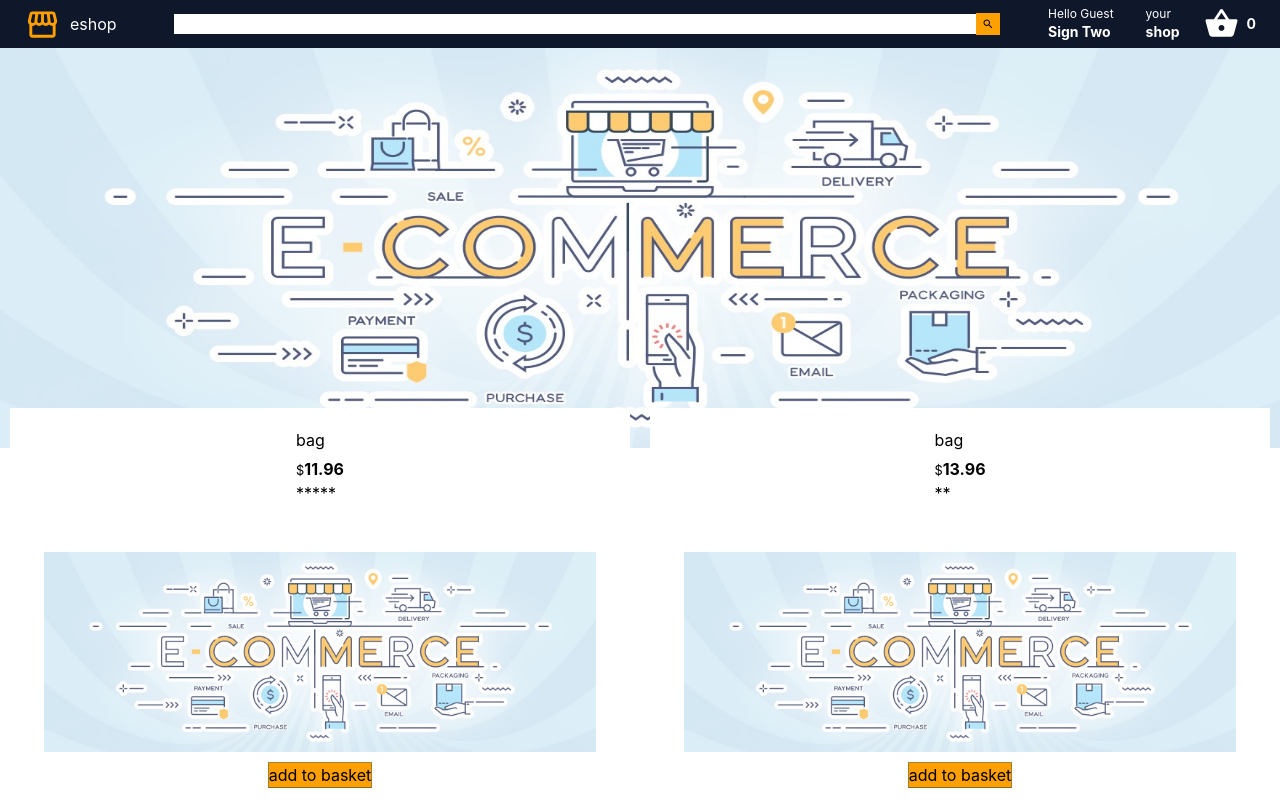
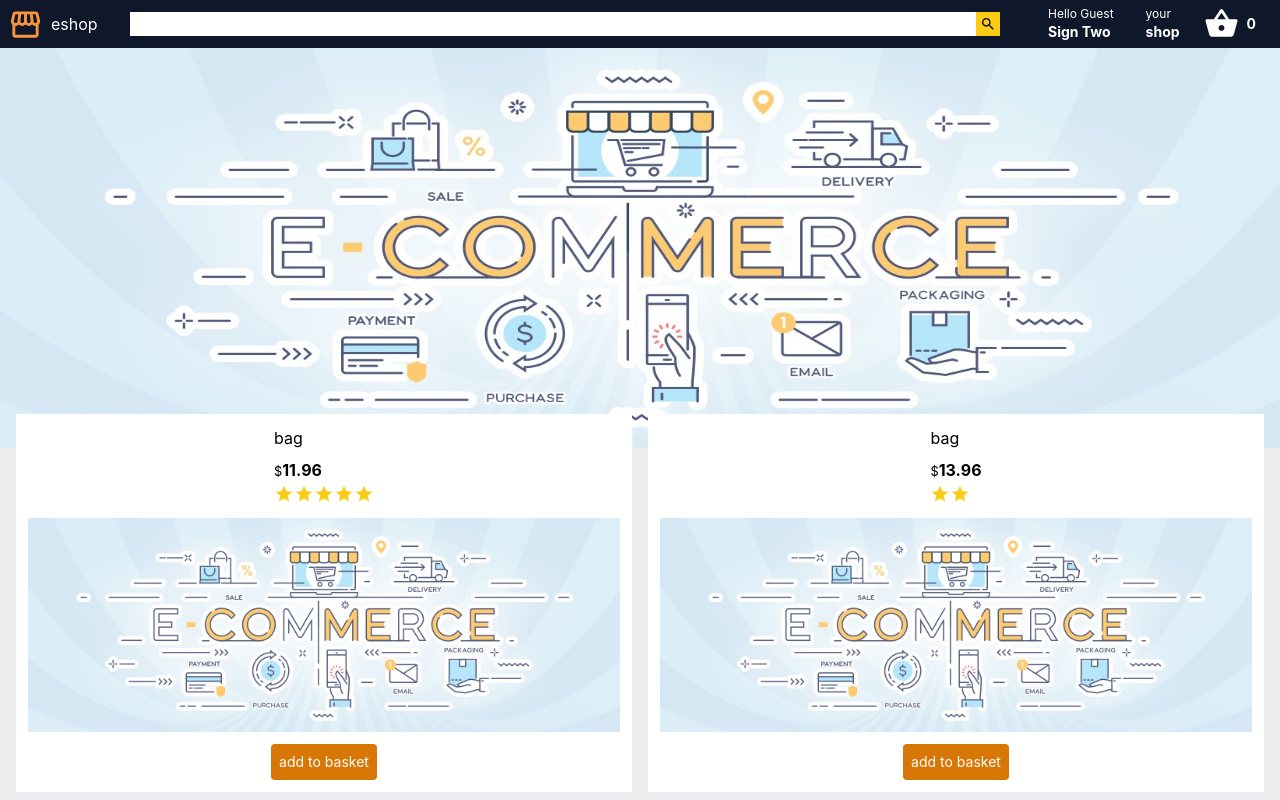
Before and after one commit to riazi-fsi/eshop, a React (Create React App) app: page / in a window 1280 px wide. Shown: the top 800 px of the page. Built offline with nearby package versions, Linux system fonts and the light colour scheme.

Commit message:
use tailwind

```diff
--- a/src/App.css
+++ /dev/null
@@ -1,4 +0,0 @@
-body{
-    background-color: rgb(234,237,237);
-    margin: 0;
-}
--- a/src/App.js
+++ b/src/App.js
@@ -1,5 +1,4 @@
 import React from 'react'
-import Header from './Header/Header'
 import Home from './Home/Home'
 import { BrowserRouter as Router, Route,Routes } from 'react-router-dom'
 import Checkout from './Checkout/Checkout'
--- a/src/Checkout/CheckoutProduct.js
+++ b/src/Checkout/CheckoutProduct.js
@@ -3,7 +3,7 @@ import StarIcon from '@material-ui/icons/Star';
 
 function CheckoutProduct({image,title,price,rating}) {
     return (
-        <div className="md:flex  rounded-xl p-8 ">
+        <div className="md:flex   p-8 bg-white mt-2 ml-2 ">
             <img src={image} alt={title} className='w-20  md:w-48  md:rounded-none rounded-full ' />
             <div className="pt-2 md:p-3 text-center md:text-left ">
                 <p className='font-bold'>{title}</p>
@@ -16,7 +16,7 @@ function CheckoutProduct({image,title,price,rating}) {
                         .fill()
                         .map((_, i) =>
                         (
-                           <span><StarIcon fontSize='small' className='text-yellow-400'/></span>
+                           <span><StarIcon fontSize='small' className='text-yellow-400 mb-1'/></span>
                         ))}
                 </div>
                 <button className='bg-amber-600 p-1 rounded text-sm '>Remove from basket</button>
--- a/src/Checkout/Subtotal.js
+++ b/src/Checkout/Subtotal.js
@@ -9,7 +9,7 @@ function Subtotal() {
 
 
     return (
-        <div className='bg-gray-200 p-3 h-34 w-64 border-gray-400 border '>
+        <div className='bg-gray-200 p-3 h-28 w-64 border-gray-400 border '>
 
             <CurrencyFormat
                 renderText={(value) => (
--- a/src/Header/Header.css
+++ /dev/null
@@ -1,79 +0,0 @@
-.header{
-    height: 60px;
-    display: flex;
-    align-items: center;
-    background-color: #131921;
-    position: sticky;
-    top: 0;
-    z-index: 100;
-}
-.header__logo{
-    display: flex;
-    align-items: center;
-    color: #ff9f00;
-    margin: 0 25px;
-}
-
-.header__logoImage{
-    margin-right: 10px;
-}
-
-.header__logoTitle{
-    text-decoration: none;
-    border: 0;
-    color: white;
-}
-
-.header__search{
-display: flex;
-flex: 1;
-align-items: center;
-border-radius: 24px;
-margin: 0 10px;
-}
-
-.header__serachInput{
-    height: 12px;
-    padding: 10px;
-    border:none;
-    width:100%
-}
-
-.header__searchIcon{
-    padding: 5px;
-    height: 22px!important;
-    background-color: #ff9f00;
-}
-
-.header__nav{
-    display: flex;
-    justify-content: space-evenly;
-}
-
-.nav__item{
-    display: flex;
-    flex-direction: column;
-    margin-left: 10px;
-    margin-right: 10px;
-    color: white;
-}
-
-.nav__itemLineOne{
-    font-size: 10px;
-}
-
-.nav__itemLineTwo{
-    font-size: 13px;
-    font-weight: 800;
-}
-.nav__itemBasket{
-    display: flex;
-    align-items: center;
-    color: white;
-    margin-right: 50px;
-    margin-left: 10px;
-}
-.nav__basketCount{
-    margin-left: 10px;
-    margin-right: 10px;
-}
--- a/src/Header/Header.js
+++ b/src/Header/Header.js
@@ -1,5 +1,4 @@
 import React from 'react';
-import './Header.css';
 import ShoppingBasketIcon from '@material-ui/icons/ShoppingBasket';
 import StoreFrontIcon from '@material-ui/icons/Storefront';
 import SearchIcon from '@material-ui/icons/Search';
@@ -12,14 +11,14 @@ export default function Header() {
     return (
         <div className='flex items-center bg-slate-900 h-12 sticky z-50 top-0'>
             <Link to="/" style={{ textDecoration: 'none' }}>
-                <div className='header__logo'>
-                    <StoreFrontIcon className='header__logoImage' fontSize='large' />
-                    <h2 className="header__logoTitle">eshop</h2>
+                <div className=' flex items-center text-orange-400'>
+                    <StoreFrontIcon className=' mx-2 my-0 text-orange-400 flex items-center' fontSize='large' />
+                    <h2 className="text-white border-none decoration-0">eshop</h2>
                 </div>
             </Link>
             <div className=' flex flex-1 items-center mx-8 '>
-                <input type="text" className='header__serachInput' />
-                <SearchIcon className='header__searchIcon' />
+                <input type="text" className=' h-3 p-3 bottom-0 w-full' />
+                <SearchIcon className=' p-1 h-2 bg-yellow-400' />
             </div>
             <div className="flex content-evenly ">
                 <div className=" flex flex-col mx-4 text-white">
--- a/src/Home/Home.css
+++ /dev/null
@@ -1,19 +0,0 @@
-.home{
-    display: flex;
-    justify-content: center;
-    margin: auto;
-    max-width: 1500px;
-}
-
-.home__image{
-    width: 100%;
-    height: 400px;
-    z-index: -1;
-    margin-bottom: -50px;
-    mask-image: linear-gradient(to bottom,rgba(0.0.0.0.1),rgba(0.0.0.0));
-}
-.home__row{
-display: flex;
-z-index: 1;
-max-width: 0 5px;
-}
--- a/src/Home/Home.js
+++ b/src/Home/Home.js
@@ -2,7 +2,6 @@ import React from 'react';
 import imgEcc from '../assets/ecomm.jpg'
 import Header from '../Header/Header';
 import Product from '../Product/Product';
-import './Home.css'
 
 function Home() {
   return (
@@ -11,10 +10,10 @@ function Home() {
     <div>
      <Header/>
 
-        <div className="home">
-            <div className="home__container">
-                <img className="home__image" src={imgEcc} />
-                <div className="home__row">
+        <div className="flex items-center m-auto ">
+            <div>
+                <img className="w-full h-[400px] mb-[-50px] " src={imgEcc} />
+                <div className="flex m-2">
                     <Product
                     id='123'
                      title='bag'
@@ -30,7 +29,7 @@ function Home() {
 
 
                 </div>
-                <div className="home__row">
+                <div className="flex m-2">
                 <Product  id='4'
                      title='bag2'
                     price={11.96}
@@ -41,11 +40,7 @@ function Home() {
                     price={12.96}
                     rating={5}
                     image={imgEcc}/>
-                <Product/>
 
-                </div>
-                <div className="home__row">
-                <Product/>
 
                 </div>
 
--- a/src/Product/Product.css
+++ /dev/null
@@ -1,41 +0,0 @@
-.product{
-    display: flex;
-    flex-direction: column;
-    align-items: center;
-    justify-content: flex-end;
-    margin: 10px;
-    padding: 20px;
-    width: 100%;
-    max-height: 400px;
-    min-width: 100px;
-    background-color: white;
-    z-index: 1;
-}
-
-.product__rating{
-    display: flex;
-}
-.product > img{
-    max-height: 200px;
-    width: 100%;
-    object-fit: contain;
-    max-width: 20px 0 0 15px;
-}
-
-.product > button{
-    background-color: #ff9f00;
-    margin-top: 10px;
-    border: 1px solid;
-    border-color: #a88734 #9c7e31 #846a29;
-    color: black;
-}
-
-.product__price{
-    margin-top: 5px;
-
-}
-
-.product__info{
-    height: 100px;
-    margin-bottom: 15px;
-}
--- a/src/Product/Product.js
+++ b/src/Product/Product.js
@@ -1,7 +1,6 @@
 import React from 'react'
 import { useStateValue } from '../StateProvider'
-import './Product.css'
-
+import StarIcon from '@material-ui/icons/Star';
 function Product({ title, image, id, price, rating }) {
 
   const [state, dispatch] = useStateValue();
@@ -19,19 +18,19 @@ function Product({ title, image, id, price, rating }) {
     });
   };
   return (
-    <div className="product">
-      <div className="product__info">
+    <div className=" flex flex-col items-center m-2 p-3 w-full bg-white justify-end">
+      <div className="mb-3 h-14">
         <p>{title}</p>
-        <p className="product__price">
+        <p className="mt-2">
           <small>$</small>
           <strong>{price}</strong>
         </p>
-        <div className="product__rating">
+        <div className="flex">
           {Array(rating)
             .fill()
             .map((_, i) =>
             (
-              <p>*</p>
+              <span><StarIcon fontSize='small' className='text-yellow-400 mb-1'/></span>
             )
 
             )
@@ -41,7 +40,7 @@ function Product({ title, image, id, price, rating }) {
       <br></br>
 
       <img src={image} alt={title}></img>
-      <button onClick={addToBasket} >add to basket</button>
+      <button className='bg-amber-600 p-2 text-white rounded text-sm mt-3 ' onClick={addToBasket} >add to basket</button>
     </div>
   )
 }
--- a/src/index.css
+++ b/src/index.css
@@ -8,9 +8,5 @@ body {
     sans-serif;
   -webkit-font-smoothing: antialiased;
   -moz-osx-font-smoothing: grayscale;
+background-color: #9ca3af30;
 }
-
-code {
-  font-family: source-code-pro, Menlo, Monaco, Consolas, 'Courier New',
-    monospace;
-}
```
